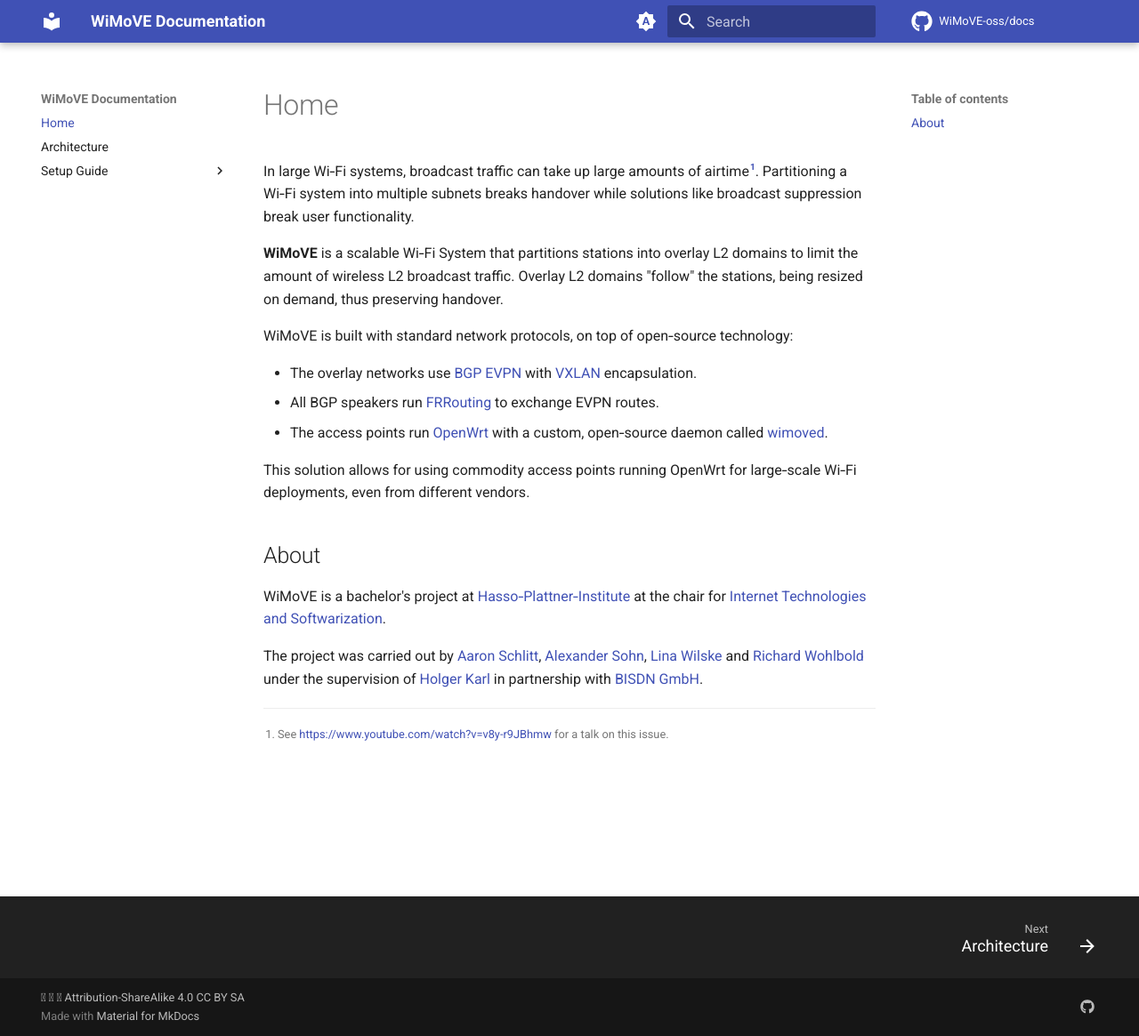
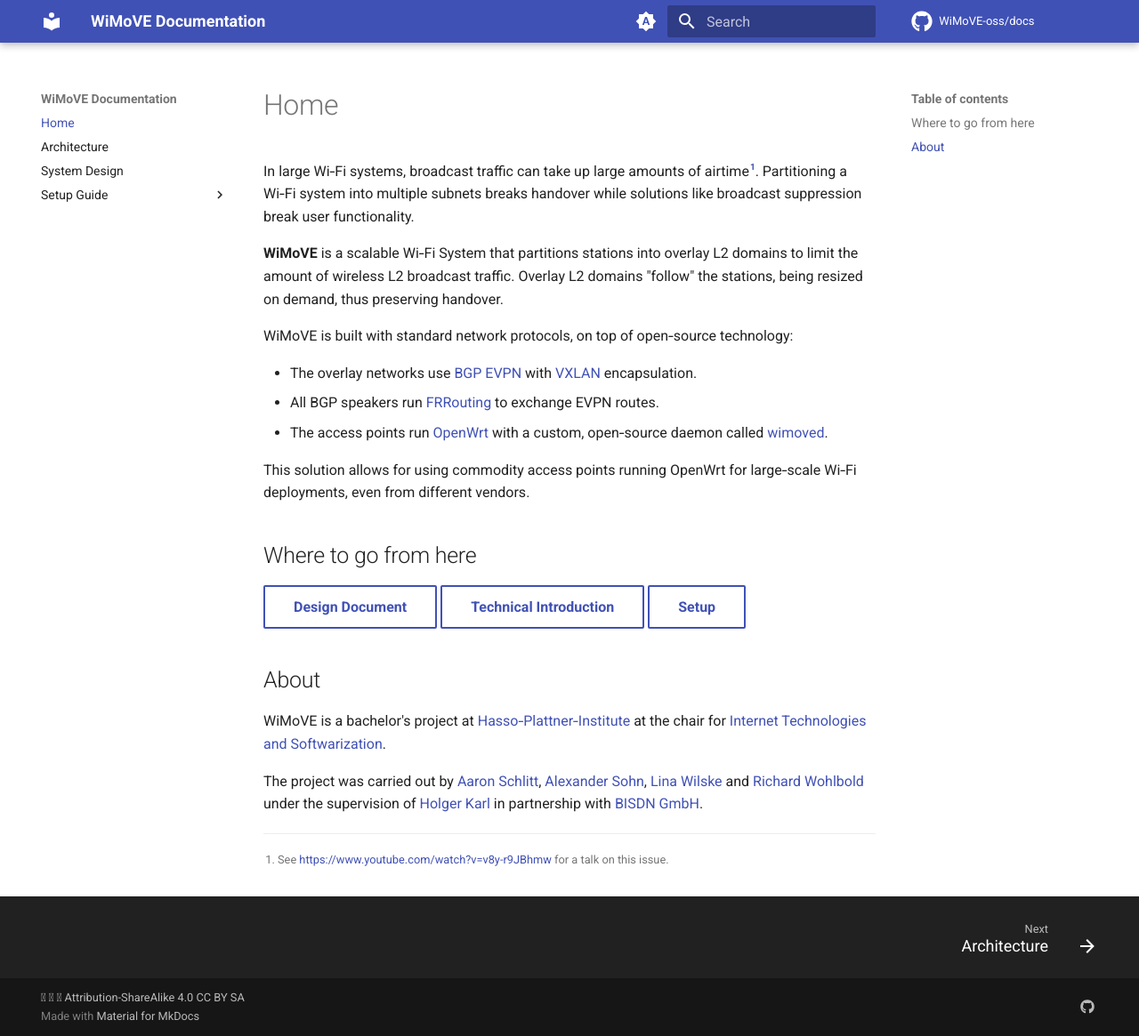
Before and after one commit to WiMoVE-OSS/docs, an MkDocs documentation site: the page built from docs/index.md, in a window 1280 px wide and 1165 px high. Shown: the whole window at 89% size. Built offline with MkDocs 1.6.1 and Material for MkDocs 9.7.7, drawn with Linux system fonts in a browser that asks for light colours; comment, search, counter and statistics services are not loaded.

Commit message:
Add design document

```diff
--- a/docs/index.md
+++ b/docs/index.md
@@ -14,6 +14,12 @@
 
 This solution allows for using commodity access points running OpenWrt for large&#8209;scale Wi&#8209;Fi deployments, even from different vendors.
 
+## Where to go from here
+
+[Design Document](design/){ .md-button }
+[Technical Introduction](architecture/){ .md-button }
+[Setup](setup/){ .md-button }
+
 ## About
 
 WiMoVE is a bachelor's project at [Hasso&#8209;Plattner&#8209;Institute](https://hpi.de) at the chair for [Internet Technologies and Softwarization](https://hpi.de/en/research/research-groups/internet-technologies-and-softwarization.html).
--- a/mkdocs.yml
+++ b/mkdocs.yml
@@ -42,6 +42,7 @@
   - Home: index.md
   - Architecture:
     - architecture/index.md
+  - System Design: design/index.md
   - Setup Guide:
     - setup/index.md
     - Setup using Ansible: setup/ansible_setup.md
```
Also changed, not shown: docs/design/index.md (added, +7 -0 lines), 1 other file.
